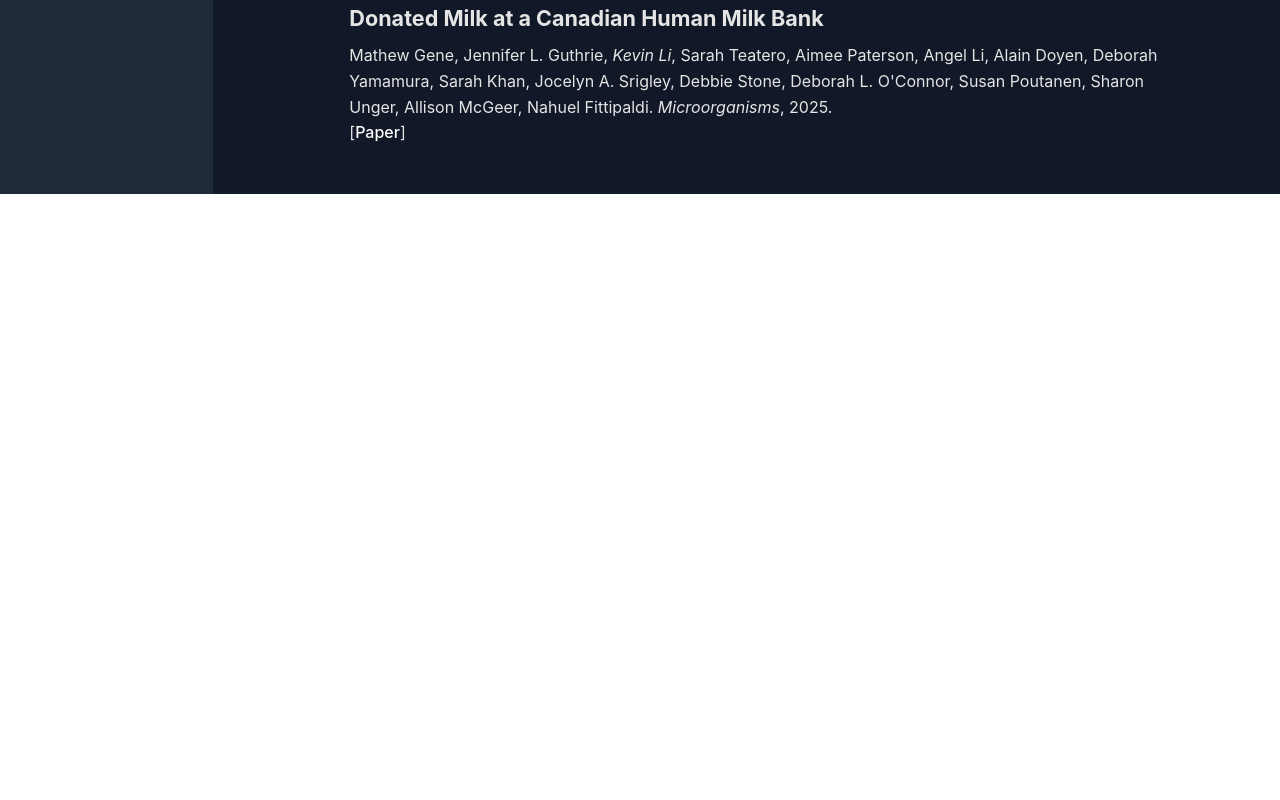
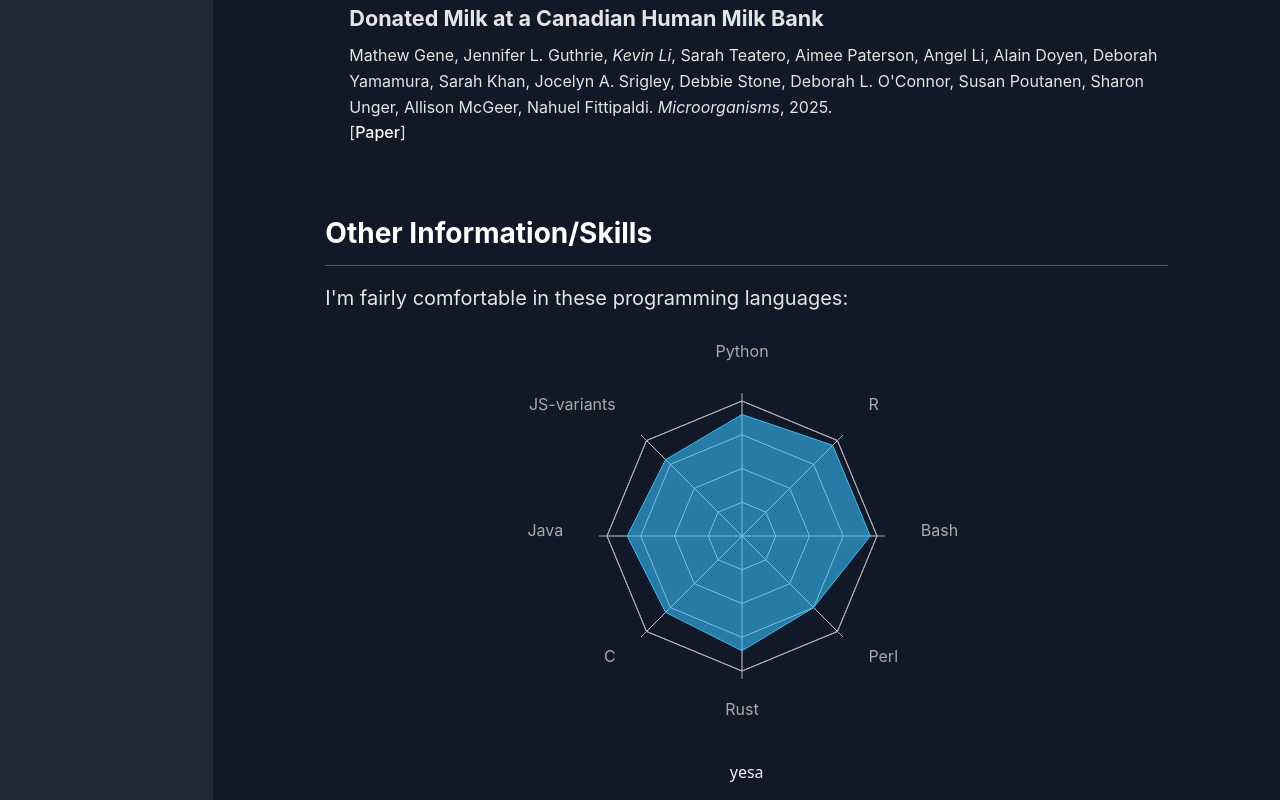
Before and after one commit to kevbobli224/personal_webpage, a React (Vite) app: page / in a window 1280 px wide. Shown: the part 1364-2164 px from the top of the page. Before the commit the page ends 1558 px from the top, so only its background shows below. Built offline with nearby package versions, Linux system fonts and the light colour scheme.

Commit message:
Added custom charts for skill representation

```diff
--- a/package.json
+++ b/package.json
@@ -13,7 +13,8 @@
     "react": "^19.1.0",
     "react-dom": "^19.1.0",
     "react-icons": "^5.5.0",
-    "react-markdown": "^10.1.0"
+    "react-markdown": "^10.1.0",
+    "recharts": "^2.15.3"
   },
   "devDependencies": {
     "@eslint/js": "^9.25.0",
--- a/src/App.css
+++ b/src/App.css
@@ -4,6 +4,9 @@
   margin: 0 auto;
   padding: 0;
   text-align: center;
+}
+.custom-tooltip {
+  padding: 0px 10px;
 }
 
 .main-section {
--- a/src/App.jsx
+++ b/src/App.jsx
@@ -4,7 +4,7 @@ import { Navbar } from "./components/Navbar";
 import { About } from "./components/About";
 import { Intro } from "./components/MainContent/Intro.jsx";
 import { Pubs } from "./components/MainContent/Publication.jsx";
-
+import { Oth } from "./components/MainContent/Others.jsx";
 function App() {
   const navRef = useRef(null);
   const [navHeight, setNavHeight] = useState(0);
@@ -28,6 +28,8 @@ function App() {
           <section className="w-full md:w-5/6 bg-gray-900 p-4 px-24">
             <Intro></Intro>
             <Pubs></Pubs>
+            <Oth></Oth>
+            <p>yesa</p>
           </section>
         </div>
       </main>
--- /dev/null
+++ b/src/components/MainContent/Others.jsx
@@ -0,0 +1,69 @@
+import {
+  Radar, RadarChart, PolarGrid, PolarAngleAxis, PolarRadiusAxis, ResponsiveContainer, Tooltip
+} from 'recharts';
+import { useRef, useEffect, useState } from "react";
+
+const skillData = [
+    { skill: 'Python', level: 90, note: "I'm fairly well-versed in Python, and able to manipulate large datasets using pandas and numpy, and conduct analysis/modelling using scikit" },
+    { skill: 'R', level: 95, note: "I work with R on a daily-basis, from manipulating dataframes, to generating figures using ggplot2. I can even write custom functions for custom plotting functionalities" },
+    { skill: 'Bash', level: 95, note: "I can navigate the Linux environment using just Bash. Good enough to write a simple pipeline inside a Linux terminal without explicitly writing it in a .sh file and executing it. If I have 72-cores on the server, I can write a GNU parallel command to make sure the analysis can be conducted as fast as possible" },
+    { skill: 'Perl', level: 75, note: "I've written scripts in Perl and I know the syntaxes well enough, for example: extracting the desired gene sequence from a .gbk file" },
+    { skill: 'Rust', level: 85, note: "One of my more favourite language to play with, in my own time I build simple applications in Rust. I've built a network scanner in Rust and compiled it on my Raspberry Pi 5" },
+    { skill: 'C', level: 80, note: "Another one of my favourite language, used it for reverse engineering and accessing pointers by hooking a different application" },
+    { skill: 'Java', level: 85, note: "A straight-forward language that I don't mind programming with, I've wrote a really extensive mobile application with Java during my undergrad" },
+    { skill: 'JS-variants', level: 80, note: "I've built this webpage without using any starter templates using Vite + Tailwind + React. I've also written custom Javascript for one of my undergrad projects, allowing for interactive viewing of gene set over-representation enrichment analysis" }
+  ];
+
+const CustomTooltip = (title, containerWidth) => ({ active, payload, label }) => {
+    if (active && payload && payload.length) {
+        const { level, note } = payload[0].payload;
+        return (
+            <div className="custom-tooltip bg-gray-800 rounded" style={{width: `${containerWidth}px`}}>
+                <p>{title}</p>
+                <p>{`${label} : ${level}`}</p>
+                <p>{note}</p>
+            </div>
+        );
+    }
+    return null;
+};
+
+
+
+const Oth = () => {
+    const containerRef = useRef(null);
+    const [containerWidth, setContainerWidth] = useState(0);
+
+    useEffect(() => {
+        const updateWidth = () => {
+            if (containerRef.current) {
+            setContainerWidth(containerRef.current.offsetWidth);
+            }
+        };
+        updateWidth();
+        window.addEventListener("resize", updateWidth);
+        return () => window.removeEventListener("resize", updateWidth);
+    }, []);
+
+    // console.log(containerWidth);
+
+    return (
+        <section className="main-section">
+            <h1>Other Information/Skills</h1>
+            <hr className="separator" />
+            <p>I'm fairly comfortable in these programming languages:</p>
+            <div ref={containerRef}>
+            <ResponsiveContainer width={'99%'} height={400}>
+                    <RadarChart cx="50%" cy="50%" outerRadius="100%" data={skillData} margin={{ top: 80, bottom: 50 }}>
+                        <PolarGrid stroke="#ccc"  />
+                        <PolarAngleAxis dataKey="skill" stroke="#aaa" tick={(props) => {const { payload, ...rest } = props;return (<text {...rest} y={rest.y + (rest.y - rest.cy) / 4} verticalAnchor="middle" x={rest.x + (rest.x - rest.cx) / 4}>{payload?.value}</text>);}}/>
+                        <Tooltip content={CustomTooltip("Language", containerWidth/2)}/>
+                        <Radar name="Skills" dataKey="level" stroke="#38bdf8" fill="#38bdf8" fillOpacity={0.6} />
+                    </RadarChart>
+                </ResponsiveContainer>
+            </div>
+        </section>
+    )
+};
+
+export { Oth }
```
Also changed, not shown: 1 other file (tests, documents, lock files or other folders).
